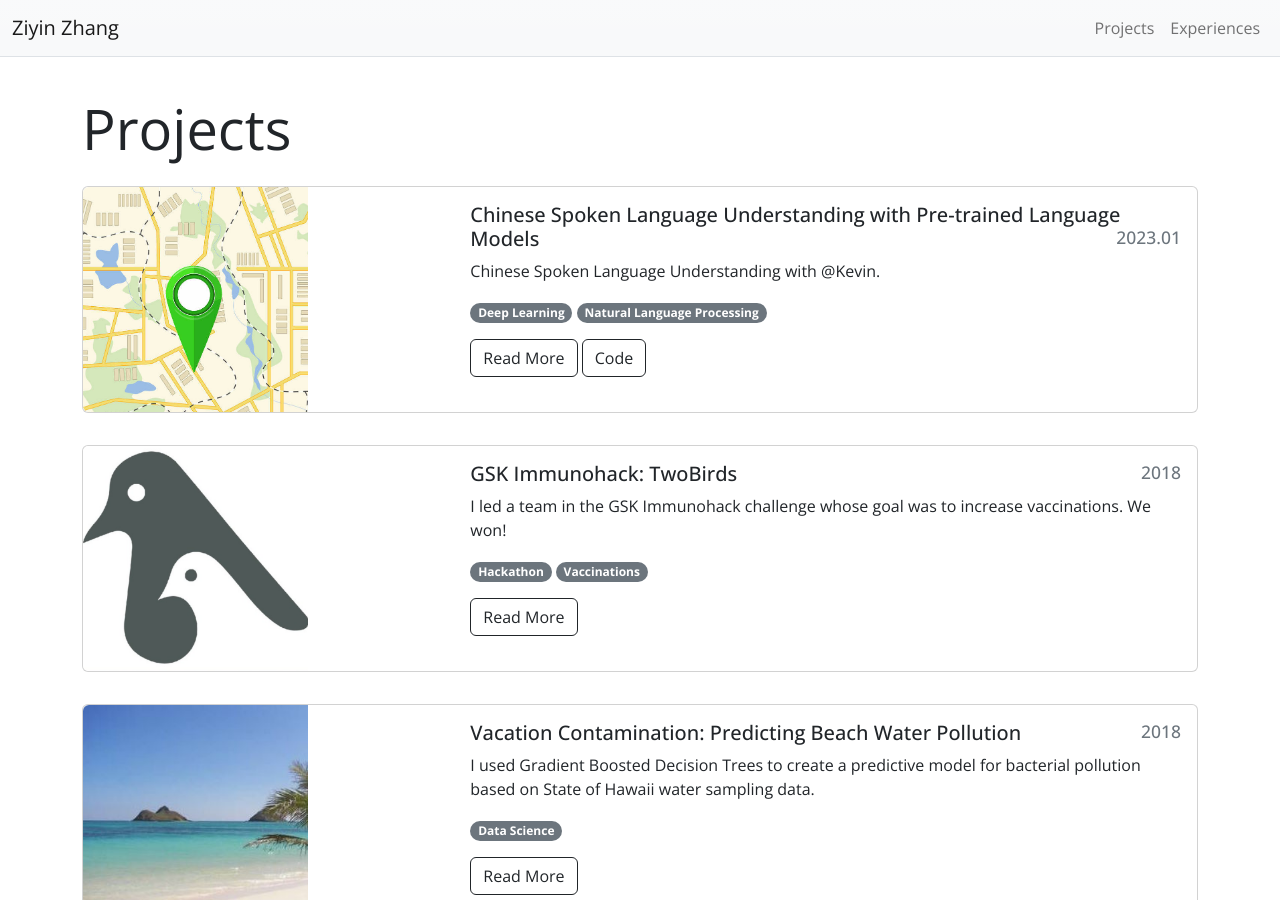
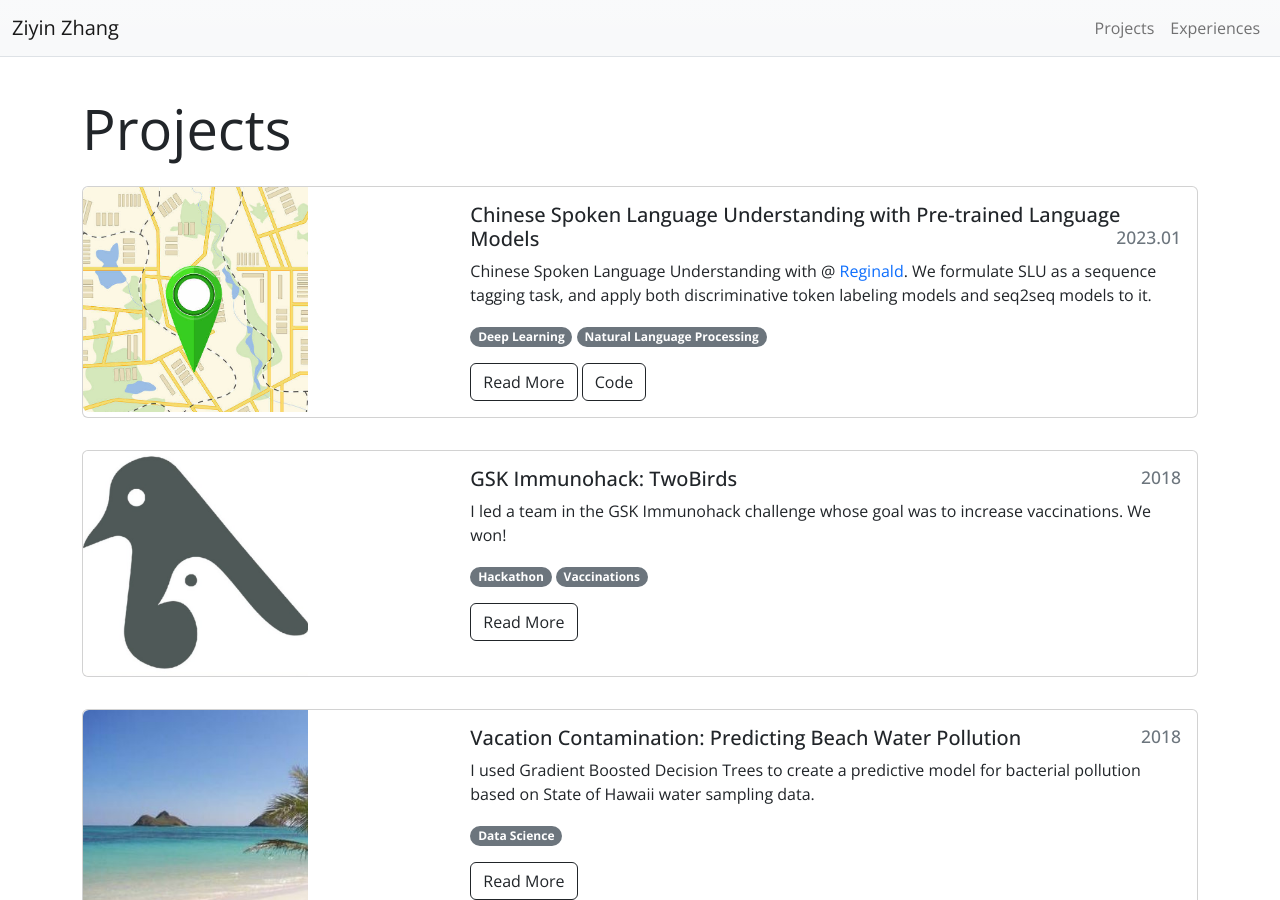
Before and after one commit to Geralt-Targaryen/Geralt-Targaryen.github.io, a Jekyll site: the page built from index.html, in a window 1280 px wide and 900 px high, scrolled down 1326 px. Built offline with Jekyll 4.4.1, drawn with Linux system fonts in a browser that asks for light colours.

Commit message:
3rd try at projects

```diff
--- a/projects/SLU.md
+++ b/projects/SLU.md
@@ -9,7 +9,8 @@ projecturl: https://github.com/Geralt-Targaryen/SLU
 labels:
   - Deep Learning
   - Natural Language Processing
-summary: "Chinese Spoken Language Understanding with @Kevin."
+summary: "Chinese Spoken Language Understanding with @<a href=\"https://github.com/KevinSRR\" target=\"_blank\">
+Reginald</a>. We formulate SLU as a sequence tagging task, and apply both discriminative token labeling models and seq2seq models to it."
 ---
 
 lalala.
```
